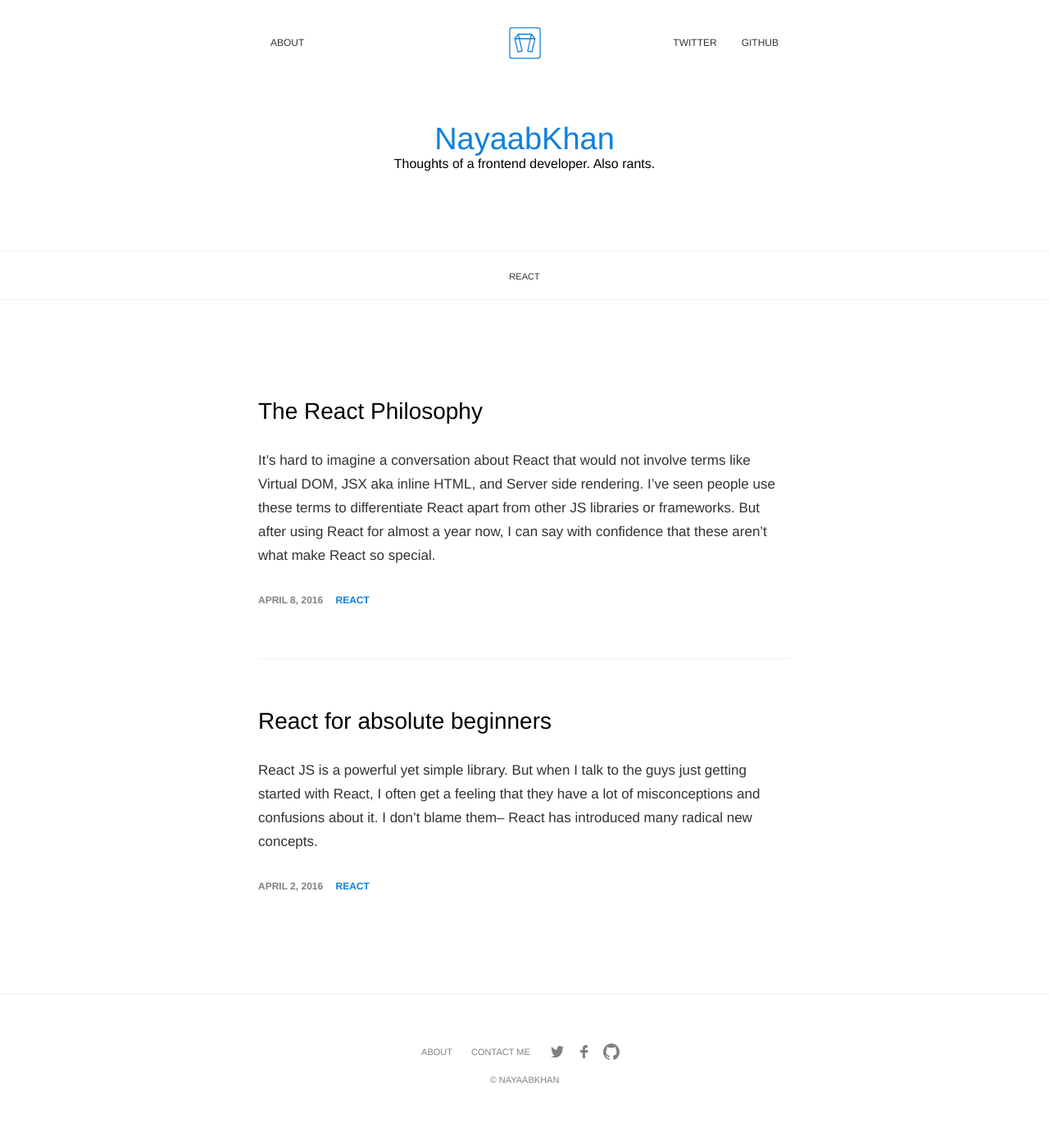
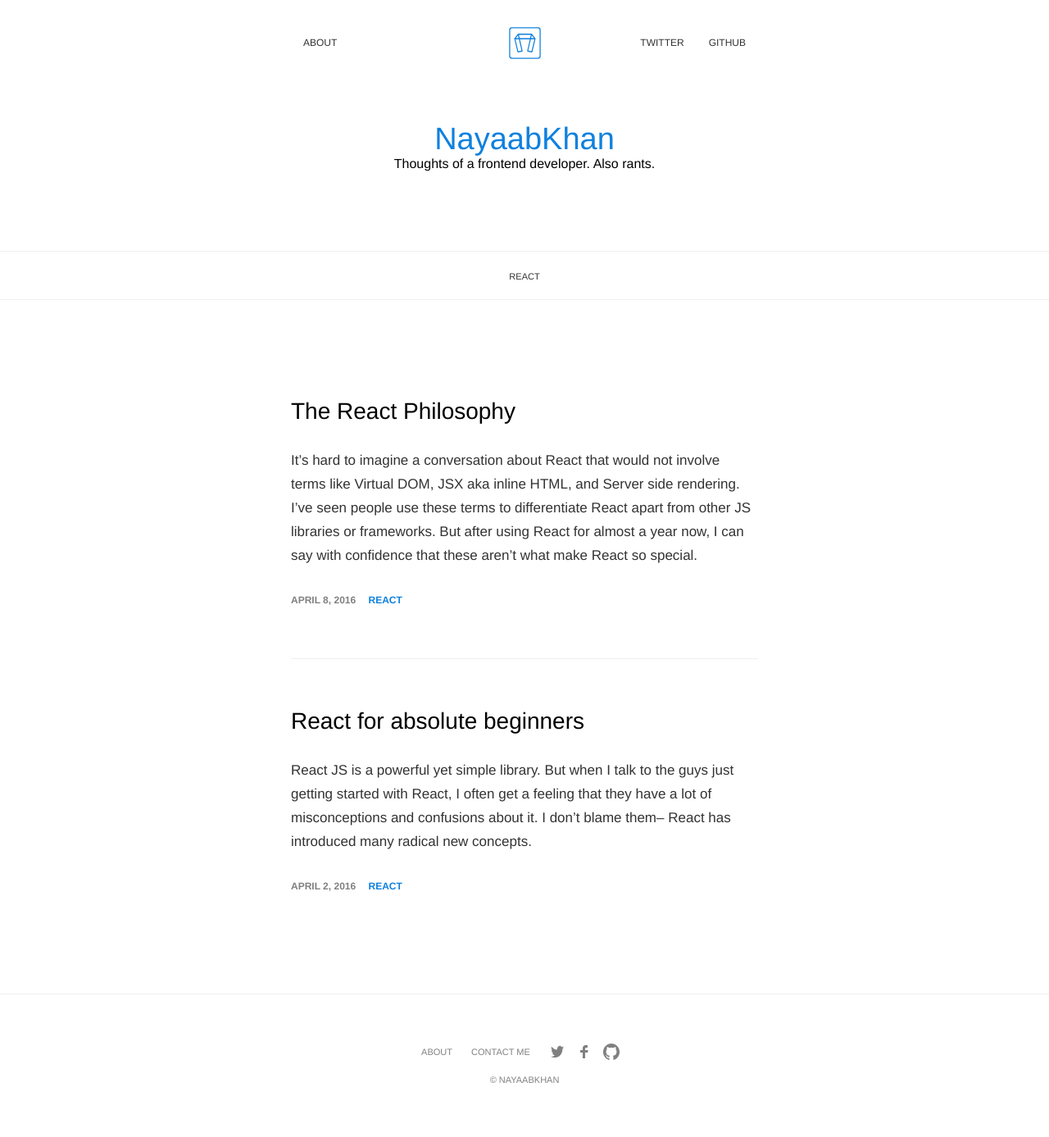
Before and after one commit to nayaabkhan/nayaabkhan.github.io, a Jekyll site: the page built from index.html, in a window 1280 px wide. Shown: the whole page at 82% size. Built offline with Jekyll 4.4.1, drawn with Linux system fonts in a browser that asks for light colours; comment, search, counter and statistics services are not loaded.

Commit message:
A little narrower width, more readable.

```diff
--- a/_sass/config/_spacing.scss
+++ b/_sass/config/_spacing.scss
@@ -1,2 +1,2 @@
-$content-width:    680px;
+$content-width:    600px;
 $base-spacing:     30px;
```
